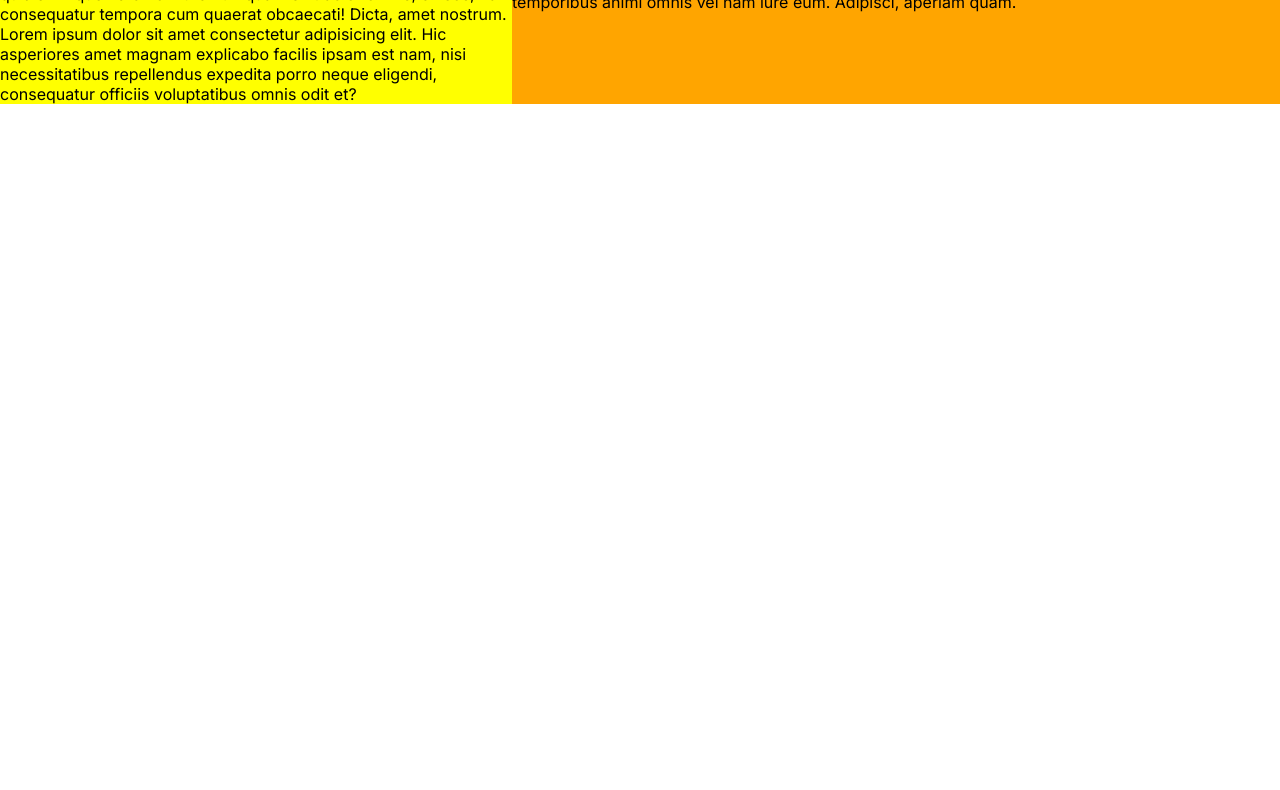
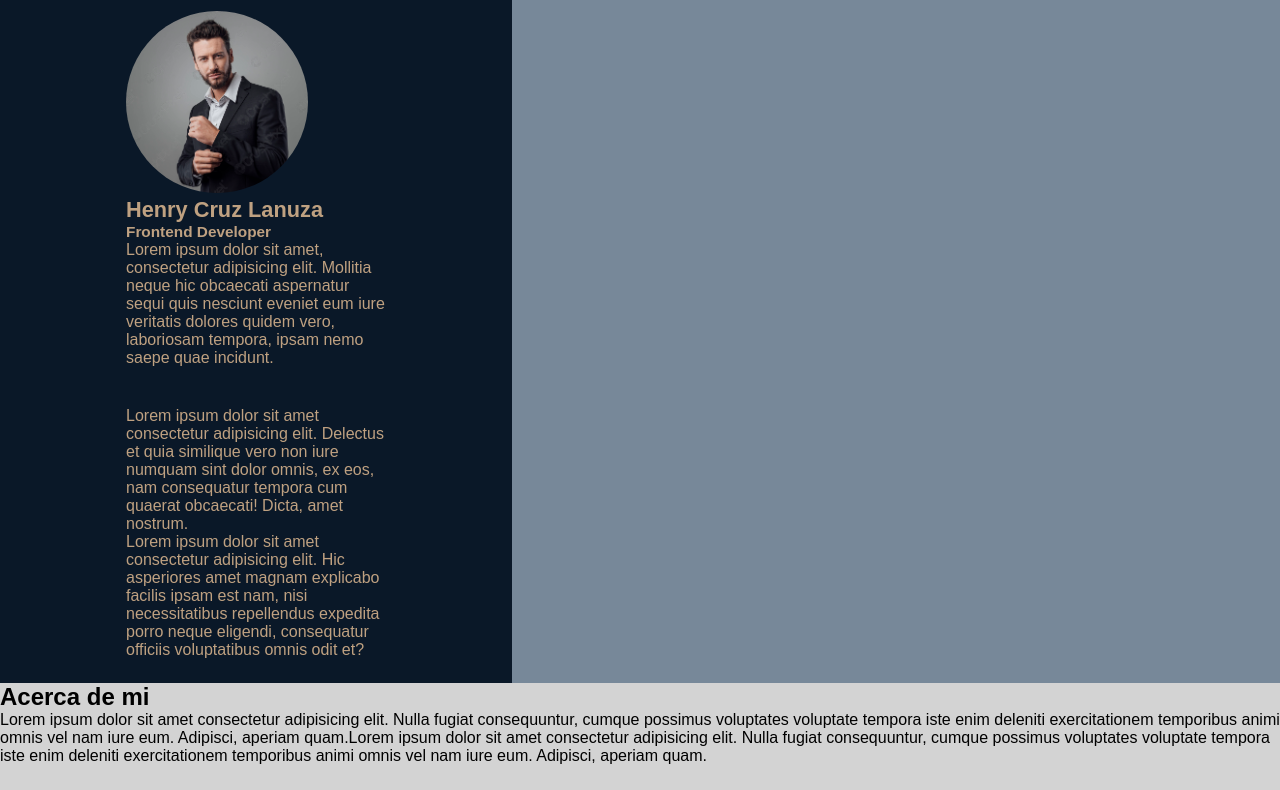
Before and after one commit to hcruzNic/portfolio-personal, a plain HTML site: page index.html in a window 1280 px wide. Shown: the part 117-907 px from the top of the page. Before the commit the page ends 800 px from the top, so only its background shows below. Drawn offline with Linux system fonts and the light colour scheme; a web font is replaced by a local one.

Commit message:
update static section

```diff
--- a/index.html
+++ b/index.html
@@ -1,38 +1,60 @@
 <!DOCTYPE html>
 <html lang="en">
+
 <head>
   <meta charset="UTF-8">
   <meta name="viewport" content="width=device-width, initial-scale=1.0">
   <link rel="stylesheet" href="styles.css">
-    <link rel="preconnect" href="https://fonts.googleapis.com">
-    <link rel="preconnect" href="https://fonts.gstatic.com" crossorigin>
-    <link href="https://fonts.googleapis.com/css2?family=Inter:slnt,wght@-10..0,100..900&display=swap" rel="stylesheet">
   <title>Portfolio's Henry Cruz</title>
 </head>
 <body>
   <div class="main-container">
-        <section id="main-section" class="main-section">
+    <div class="main-section">
+      <section id="static-section" class="static-section">
         <div class="welcome">
           <h1>Welcome</h1>
         </div>
         <div class="container-banner">
-                <div class="img-container">
-                    <!-- <img src="Img/perfil.jpg" alt="profile picture"> -->
+          <div id="img-container">
+            <img src="Img/perfil.jpg" alt="profile picture">
+            <h1 id="name">Henry Cruz Lanuza</h1>
+            <h3 id="title">Frontend Developer</h2>
+            <p>Lorem ipsum dolor sit amet, consectetur adipisicing elit. Mollitia neque hic obcaecati aspernatur sequi quis nesciunt eveniet eum iure veritatis dolores quidem vero, laboriosam tempora, ipsam nemo saepe quae incidunt.</p>
           </div>
-                <h1>Henry Cruz Lanuza</h1>
-                <h3>Frontend Developer</h2>
+
           <div class="container-description">
-                    <p>Lorem ipsum dolor sit amet consectetur adipisicing elit. Delectus et quia similique vero non iure numquam sint dolor omnis, ex eos, nam consequatur tempora cum quaerat obcaecati! Dicta, amet nostrum.</p>
-                    <p>Lorem ipsum dolor sit amet consectetur adipisicing elit. Hic asperiores amet magnam explicabo facilis ipsam est nam, nisi necessitatibus repellendus expedita porro neque eligendi, consequatur officiis voluptatibus omnis odit et?</p>
+            <p>Lorem ipsum dolor sit amet consectetur adipisicing elit. Delectus et quia similique vero non iure
+              numquam sint dolor omnis, ex eos, nam consequatur tempora cum quaerat obcaecati! Dicta, amet nostrum.
+            </p>
+            <p>Lorem ipsum dolor sit amet consectetur adipisicing elit. Hic asperiores amet magnam explicabo facilis
+              ipsam est nam, nisi necessitatibus repellendus expedita porro neque eligendi, consequatur officiis
+              voluptatibus omnis odit et?</p>
           </div>
         </div>
       </section>
     </div>
     <div class="dynamic-sections">
-        <section id="about" class="about">
+      <section id="home" class="d-section">
+        <p>Lorem ipsum dolor sit amet consectetur adipisicing elit. Corporis consequuntur atque exercitationem in doloremque commodi vitae nisi, quibusdam rerum tenetur incidunt ut asperiores culpa odit cumque ad. Facilis aut quisquam libero dolore aliquid sapiente in nam quam voluptatem, corrupti eos iste non dolor optio placeat voluptates rerum nihil facere vero ex earum omnis qui asperiores ab? Quis possimus vero dignissimos!</p>
+      </section>
+      <section id="about" class="d-section">
         <h2>Acerca de mi</h2>
-            <p>Lorem ipsum dolor sit amet consectetur adipisicing elit. Nulla fugiat consequuntur, cumque possimus voluptates voluptate tempora iste enim deleniti exercitationem temporibus animi omnis vel nam iure eum. Adipisci, aperiam quam.Lorem ipsum dolor sit amet consectetur adipisicing elit. Nulla fugiat consequuntur, cumque possimus voluptates voluptate tempora iste enim deleniti exercitationem temporibus animi omnis vel nam iure eum. Adipisci, aperiam quam.</p>
+        <p>Lorem ipsum dolor sit amet consectetur adipisicing elit. Nulla fugiat consequuntur, cumque possimus
+          voluptates voluptate tempora iste enim deleniti exercitationem temporibus animi omnis vel nam iure eum.
+          Adipisci, aperiam quam.Lorem ipsum dolor sit amet consectetur adipisicing elit. Nulla fugiat consequuntur,
+          cumque possimus voluptates voluptate tempora iste enim deleniti exercitationem temporibus animi omnis vel nam
+          iure eum. Adipisci, aperiam quam.</p>
       </section>
+      <section id="skills" class="d-section">
+        <p>Lorem ipsum dolor sit amet consectetur adipisicing elit. Voluptates hic, enim officiis odit temporibus, incidunt accusantium soluta quisquam impedit repudiandae excepturi tenetur at. Libero est beatae blanditiis quidem hic minima ipsam vel possimus voluptatibus accusantium, quisquam sit id incidunt eaque voluptates cumque esse fugit itaque distinctio nam quis, atque voluptatem. Necessitatibus, itaque recusandae. Natus magni fuga quis, a numquam dolore dicta at quaerat tempora praesentium hic nesciunt, iusto aspernatur deleniti?</p>
+      </section>
+      <section id="projects" class="d-section">
+        <p>Lorem ipsum dolor sit amet consectetur adipisicing elit. Voluptates hic, enim officiis odit temporibus, incidunt accusantium soluta quisquam impedit repudiandae excepturi tenetur at. Libero est beatae blanditiis quidem hic minima ipsam vel possimus voluptatibus accusantium, quisquam sit id incidunt eaque voluptates cumque esse fugit itaque distinctio nam quis, atque voluptatem. Necessitatibus, itaque recusandae. Natus magni fuga quis, a numquam dolore dicta at quaerat tempora praesentium hic nesciunt, iusto aspernatur deleniti?</p>
+      </section>
+      <section id="contact" class="d-section">
+        <p>Lorem ipsum dolor sit amet consectetur adipisicing elit. Voluptates hic, enim officiis odit temporibus, incidunt accusantium soluta quisquam impedit repudiandae excepturi tenetur at. Libero est beatae blanditiis quidem hic minima ipsam vel possimus voluptatibus accusantium, quisquam sit id incidunt eaque voluptates cumque esse fugit itaque distinctio nam quis, atque voluptatem. Necessitatibus, itaque recusandae. Natus magni fuga quis, a numquam dolore dicta at quaerat tempora praesentium hic nesciunt, iusto aspernatur deleniti?</p>
+      </section>
+    </div>
   </div>
 </body>
 </html>
--- a/styles.css
+++ b/styles.css
@@ -1,23 +1,106 @@
+@import url('https://fonts.googleapis.com/css2?family=Inclusive+Sans:ital@0;1&display=swap');
+
+/* .inclusive-sans-regular {
+    font-family: "Inclusive Sans", sans-serif;
+    font-weight: 400;
+    font-style: normal;
+  }
+
+  .inclusive-sans-regular-italic {
+    font-family: "Inclusive Sans", sans-serif;
+    font-weight: 400;
+    font-style: italic;
+  } */
+
 *{
     box-sizing: border-box;
     margin: 0;
     padding: 0;
 }
 
-body {
+.main-container{
+    background-color: lightpink;
     display: flex;
-    font-family: "Inter",sans-serif;
+    font-family: "Inclusive Sans", sans-serif;
+    font-weight: 400;
+    font-style: normal;
 }
 
-.main-container {
-    background-color: yellow;
-    max-height: 100vh;
-    max-width: 40%;
+.main-section{
+    background-color: #0A1828;
+    min-height: 100vh;
+    position: fixed;
+    width: 40%;
+    color: #BFA181;
+}
+.static-section{
+    display: flex;
+    min-height: 100vh;
+    flex-direction: column;
+    justify-content: space-evenly;
 }
 
-.dynamic-sections {
-    background-color: orange;
-    max-height: 100vh;
-    max-width: 60%;
-    margin-left: auto; /* Esto empujará dynamic-sections hacia el lado derecho */
+.welcome{
+    font-size: 4.5vw;
+    text-align: center;
 }
+
+.container-banner{
+    display: flex;
+    flex-direction: row;
+    justify-content: space-evenly;
+    flex-wrap: wrap;
+}
+
+#img-container {
+    width: 50%;
+    min-width: 300px;
+    padding: 20px;
+    /* background-color: lightgray;   */
+}
+
+#img-container img {
+    /* padding: 1em; */
+    width: 70%;
+    height: auto;
+    border-radius: 300px;
+}
+
+#img-container h1{
+    font-size: 1.7vw;
+}
+
+#img-container h3{
+    font-size: 1.2vw;
+}
+.container-description{
+    width: 50%;
+    padding: 20px;
+    min-width: 300px;
+    /* background-color: lightsalmon; */
+}
+
+.dynamic-sections{
+    background-color: lightgreen;
+    min-height: 100vh;
+}
+
+.d-section{
+    min-height: 100vh;
+}
+
+#home{
+    background-color: lightslategray;
+}
+#about{
+    background-color: lightgrey;
+}
+#skills{
+    background-color: lightyellow;
+}
+#projects{
+    background-color: lightsalmon;
+}
+#contact{
+    background-color: lightcoral;
+}
```
Lines whose indentation alone changed are shown as unchanged.
